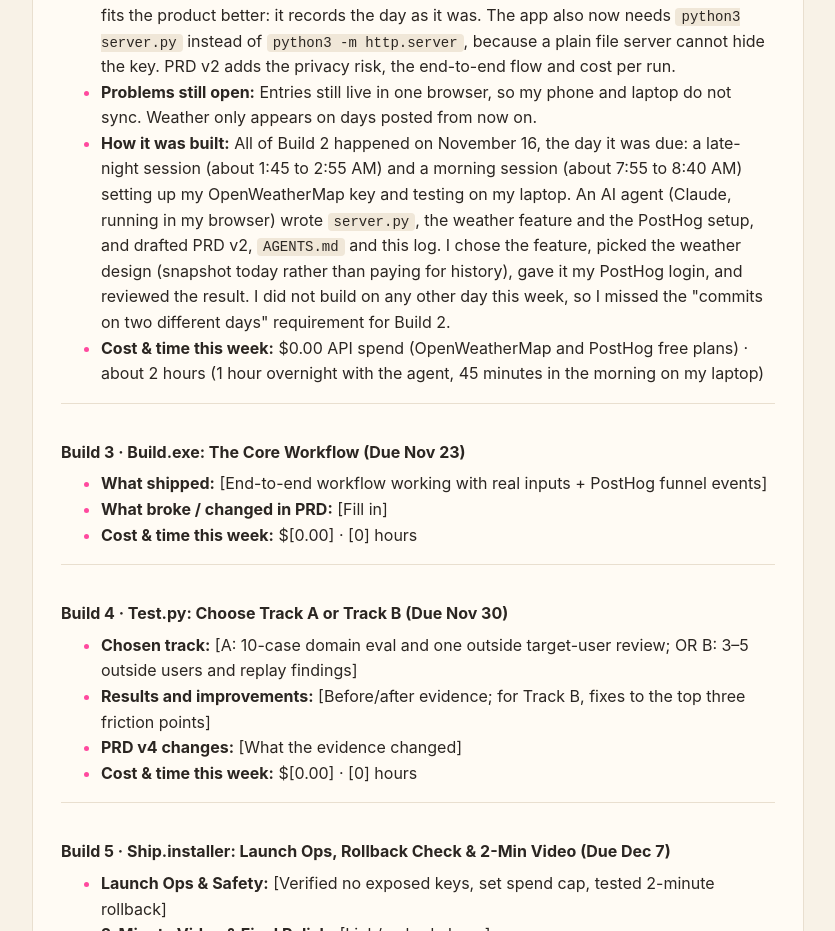
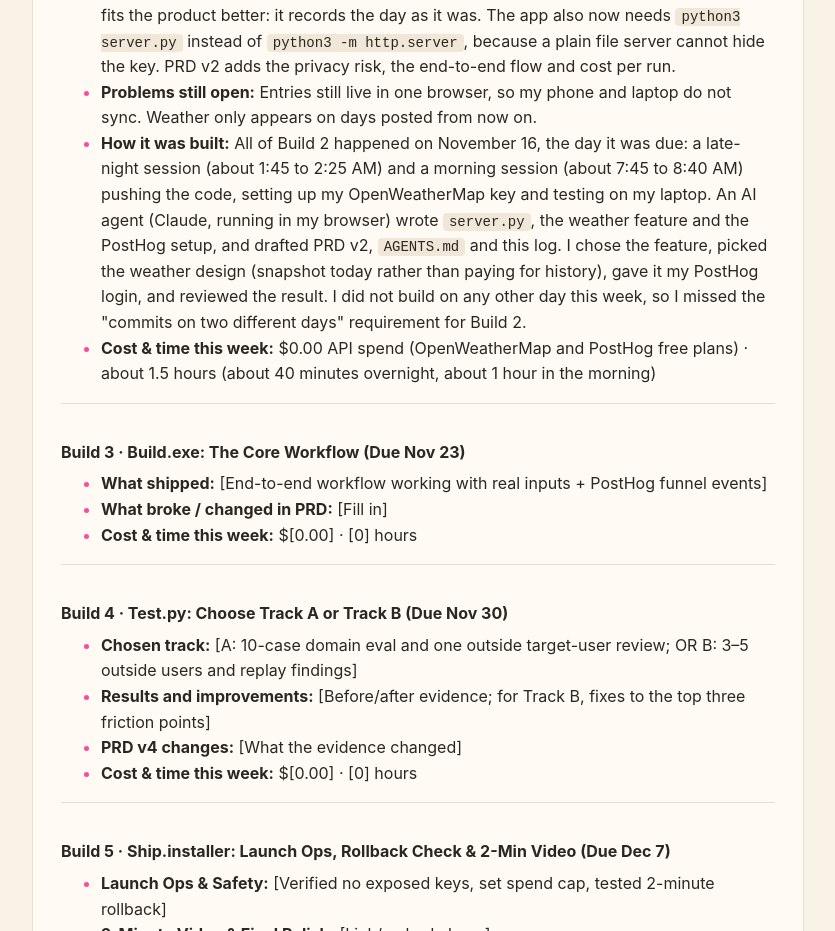
Before and after one commit to building-with-ai-f26/mt6254-daily-frame, a plain HTML site: page docs/index.html in a window 1280 px wide. Shown: the part 5240-6171 px from the top of the page, without its empty margins (222-1057 px from the left). Drawn offline with Linux system fonts and the light colour scheme.

Commit message:
Build log: correct session times
Overnight session ended around 2:25 AM; the code was pushed in the morning. About 1.5 hours total.

Co-Authored-By: Claude Opus 5.5 <noreply@anthropic.com>
Claude-Session: https://claude.ai/code/session_0186kRvoqJbrqzuebaNnsMsu

```diff
--- a/docs/index.html
+++ b/docs/index.html
@@ -342,8 +342,8 @@ section { padding: 20px 18px; }
 <li><strong>Lessons:</strong> An API key in browser JavaScript is visible to anyone who opens dev tools, so the browser calls my own server and the server holds the key. A brand new OpenWeatherMap key can take up to two hours to start working (it returns 401 until then), so the app shows that message instead of failing silently. The PostHog project key is the opposite: it is meant to be public. Session replay records the whole screen by default, which would break my "just for you" promise, so photos and reflections are blocked from replays.</li>
 <li><strong>What broke / changed in PRD:</strong> I wanted weather for every past day too, but the free OpenWeatherMap plan only gives current weather (history needs One Call 3.0 with a card on file). Changed the design to a snapshot taken on the day you post, which also fits the product better: it records the day as it was. The app also now needs <code>python3 server.py</code> instead of <code>python3 -m http.server</code>, because a plain file server cannot hide the key. PRD v2 adds the privacy risk, the end-to-end flow and cost per run.</li>
 <li><strong>Problems still open:</strong> Entries still live in one browser, so my phone and laptop do not sync. Weather only appears on days posted from now on.</li>
-<li><strong>How it was built:</strong> All of Build 2 happened on November 16, the day it was due: a late-night session (about 1:45 to 2:55 AM) and a morning session (about 7:55 to 8:40 AM) setting up my OpenWeatherMap key and testing on my laptop. An AI agent (Claude, running in my browser) wrote <code>server.py</code>, the weather feature and the PostHog setup, and drafted PRD v2, <code>AGENTS.md</code> and this log. I chose the feature, picked the weather design (snapshot today rather than paying for history), gave it my PostHog login, and reviewed the result. I did not build on any other day this week, so I missed the "commits on two different days" requirement for Build 2.</li>
-<li><strong>Cost & time this week:</strong> $0.00 API spend (OpenWeatherMap and PostHog free plans) · about 2 hours (1 hour overnight with the agent, 45 minutes in the morning on my laptop)</li>
+<li><strong>How it was built:</strong> All of Build 2 happened on November 16, the day it was due: a late-night session (about 1:45 to 2:25 AM) and a morning session (about 7:45 to 8:40 AM) pushing the code, setting up my OpenWeatherMap key and testing on my laptop. An AI agent (Claude, running in my browser) wrote <code>server.py</code>, the weather feature and the PostHog setup, and drafted PRD v2, <code>AGENTS.md</code> and this log. I chose the feature, picked the weather design (snapshot today rather than paying for history), gave it my PostHog login, and reviewed the result. I did not build on any other day this week, so I missed the "commits on two different days" requirement for Build 2.</li>
+<li><strong>Cost & time this week:</strong> $0.00 API spend (OpenWeatherMap and PostHog free plans) · about 1.5 hours (about 40 minutes overnight, about 1 hour in the morning)</li>
 </ul>
 </div>
 
```
